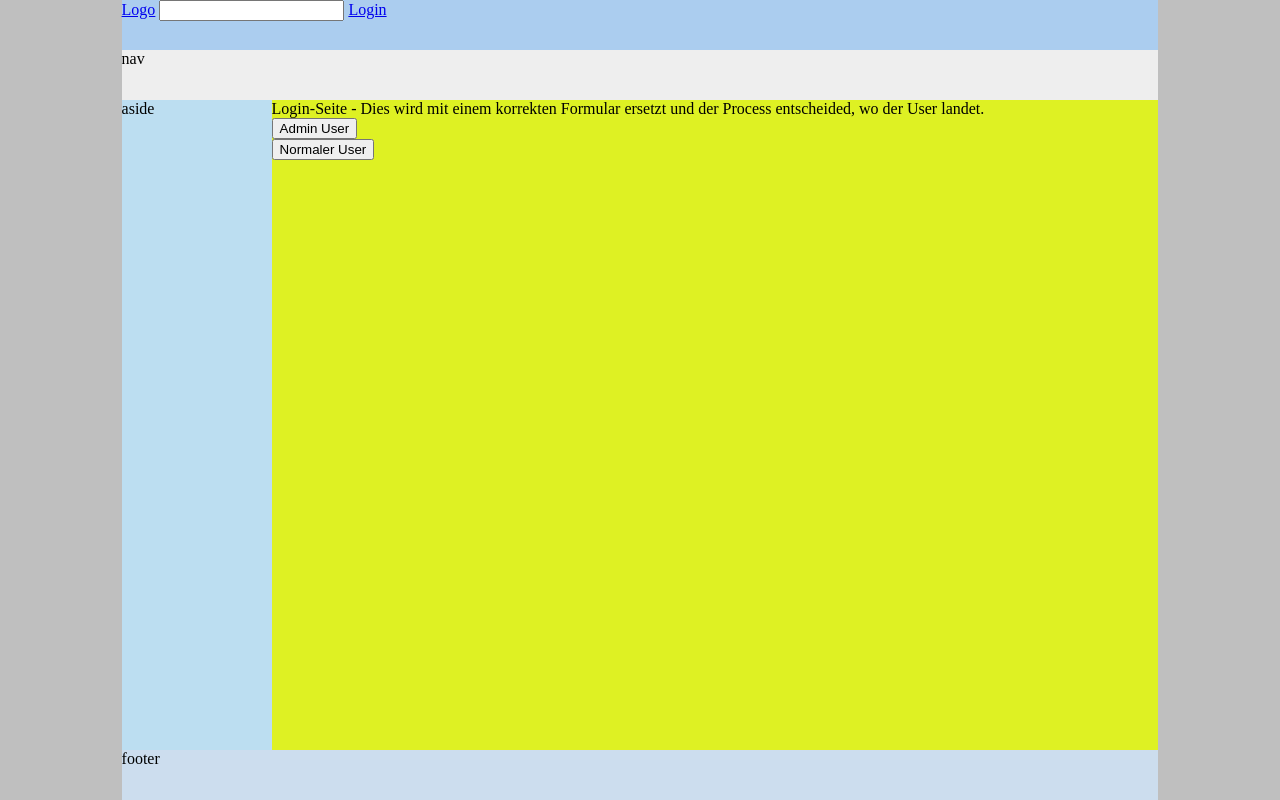
After one commit to loreggia/BFH-Web-Programming-2016, a PHP site: page /shop/login.php in a window 1280 px wide. The commit adds this page. Run offline with PHP 8.4, Linux system fonts and the light colour scheme.

Commit message:
Weiterarbeit
Designanpassungen und erstes Konzept für dynamischer Inhalt.

```diff
--- /dev/null
+++ b/shop/admin.php
@@ -0,0 +1,5 @@
+<?php
+include 'header.php'; // Header mit der Navigation
+include 'body.php'; // Kann weiter unterteilt werden
+include 'footer.php'; // Footer
+?>
--- a/shop/body.php
+++ b/shop/body.php
@@ -1,7 +1,10 @@
 <main>
-	<aside>aside</aside>
-	<section>section
-		<article>article</article>
-		<article>article</article>
+	<section>
+		<aside>aside</aside>
+		<?php
+			$actual_link = substr("$_SERVER[REQUEST_URI]",5);
+			if($actual_link == "/") {include 'content/home.php';}
+			else{include 'content'.$actual_link;}
+		?>
 	</section>
 </main>
--- /dev/null
+++ b/shop/content/admin.php
@@ -0,0 +1 @@
+Admin-Seite
--- /dev/null
+++ b/shop/content/home.php
@@ -0,0 +1 @@
+Home-Seite
--- /dev/null
+++ b/shop/content/login.php
@@ -0,0 +1,10 @@
+Login-Seite - Dies wird mit einem korrekten Formular ersetzt und der Process entscheided, wo der User landet.<br />
+<form action="./process/login.php"  method="post">
+	<input type="hidden" name="loginUser" value="admin" />
+	<input type="submit" value="Admin User" />
+</form>
+
+<form action="./process/login.php"  method="post">
+	<input type="hidden" name="loginUser" value="normal" />
+	<input type="submit" value="Normaler User"/>
+</form>
--- a/shop/css.css
+++ b/shop/css.css
@@ -28,12 +28,13 @@ nav {
 aside {
 	float: left;
 	width: 20%;
+	max-width: 150px;
 	height: 100%;
 	background-color: #bcdef1;
 }
 section {
 	float: right;
-	width: 80%;
+	width: 100%;
 	height: 100%;
 	background-color: #def123;
 }
--- a/shop/header.php
+++ b/shop/header.php
@@ -6,5 +6,9 @@
 	</head>
 	<body>
 		<div class="wrapper">
-			<header>header</header>
+			<header>
+				<a href="/shop" class="logo">Logo</a>
+				<input type="text" class="searchbox"></input>
+				<a href="/shop/login.php" class="login">Login</a>
+			</header>
 			<nav>nav</nav>
--- /dev/null
+++ b/shop/login.php
@@ -0,0 +1,5 @@
+<?php
+include 'header.php'; // Header mit der Navigation
+include 'body.php'; // Kann weiter unterteilt werden
+include 'footer.php'; // Footer
+?>
```
Also changed, not shown: shop/process/login.php (added, +11 -0 lines).
